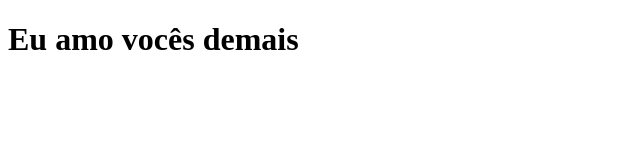
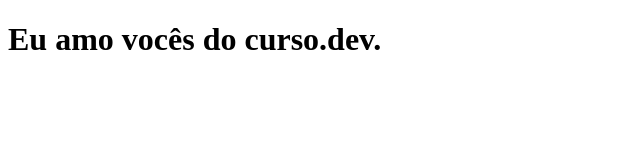
Before and after one commit to Lucas-George-Oliveira/clone-tabnews, a Next.js app: page / in a window 1280 px wide. Shown: the top 160 px of the page, without its empty margins (0-640 px from the left). Built offline with nearby package versions, Linux system fonts and the light colour scheme.

Commit message:
atualizando pagina

```diff
--- a/pages/index.js
+++ b/pages/index.js
@@ -1,5 +1,5 @@
 function Home() {
-    return <h1>Eu amo vocês demais</h1>
+    return <h1>Eu amo vocês do curso.dev.</h1>
 }
 
 export default Home;
```
